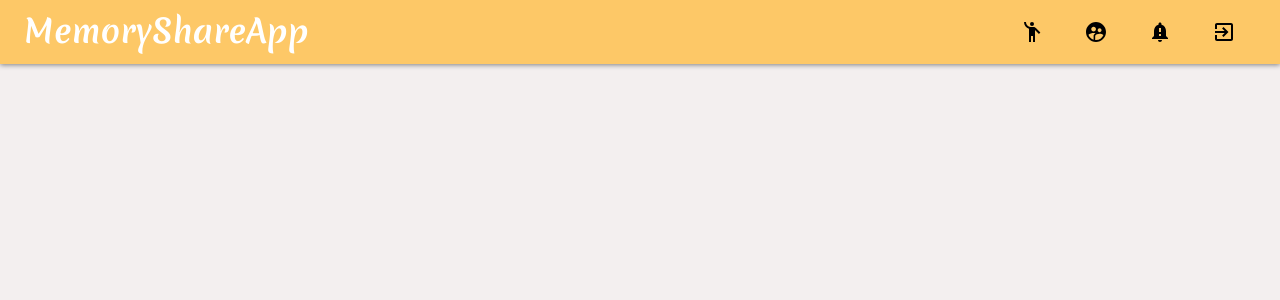
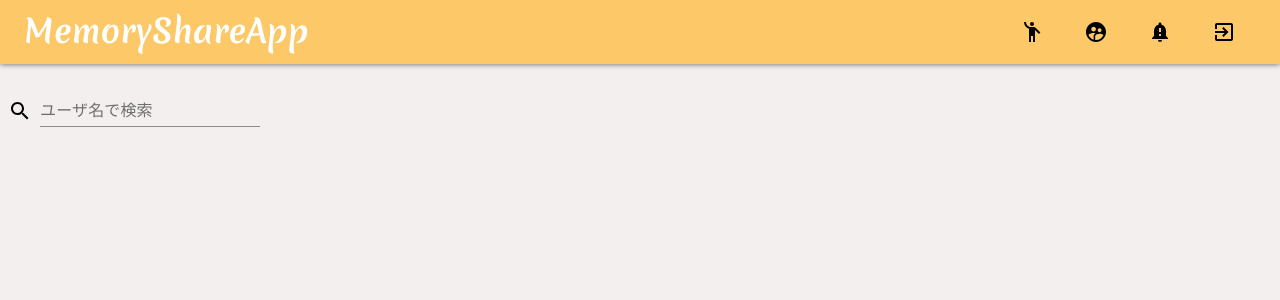
Before and after one commit to toshi1023/memory-shared-front, a React (Create React App) app: page /users in a window 1280 px wide. Shown: the top 300 px of the page. Built offline with nearby package versions, Linux system fonts and the light colour scheme.

Commit message:
SearchText implements

```diff
--- a/src/App.tsx
+++ b/src/App.tsx
@@ -8,6 +8,7 @@ import Home from './views/pages/home/Home';
 import MobileMyFamily from './views/pages/home/MobileMyFamily';
 import MobileMyGroup from './views/pages/home/MobileMyGroup';
 import MobileMyTalk from './views/pages/home/MobileMyTalk';
+import UserList from './views/pages/users/list';
 
 /**
  * スマホ画面の場合、フッターのメニュータブを表示
@@ -36,6 +37,7 @@ function App() {
         <Switch>
           {/* PC & 一部スマホページ */}
           <Route exact path="/" component={Home} />
+          <Route exact path="/users" component={UserList} />
 
           {/* スマホ用フッタータブとの連携ページ */}
           <Route exact path="/mobile/myfamily" component={MobileMyFamily} />
--- a/src/styles/home/home.scss
+++ b/src/styles/home/home.scss
@@ -26,19 +26,3 @@
         font-weight: bold;
     }
 }
-
-#mobile_home {
-    .title_space {
-        padding: 15px;
-
-        &.center {
-            text-align: center;
-        }
-    }
-
-    .title {
-        color: rgb(179, 165, 165);
-        font-size: 1.2rem;
-        font-weight: bold;
-    }
-}
--- a/src/views/components/common/PageNotFound.tsx
+++ b/src/views/components/common/PageNotFound.tsx
@@ -13,6 +13,10 @@ const useStyles = makeStyles((theme: Theme) => ({
     }
 }));
 
+/**
+ * 404エラーページ用関数
+ * @returns
+ */
 const PageNotFound: React.FC = () => {
     const classes = useStyles();
 
--- /dev/null
+++ b/src/views/components/common/SearchText.tsx
@@ -0,0 +1,72 @@
+import React, { useState } from 'react';
+import { createStyles, Theme, makeStyles } from '@material-ui/core/styles';
+import { SEARCH } from '../../types/commonTypes';
+import { Grid, TextField } from '@material-ui/core';
+import SearchIcon from '@material-ui/icons/Search';
+
+const useStyles = makeStyles((theme: Theme) =>
+  createStyles({
+    root: {
+      margin: theme.spacing(1),
+    },
+  }),
+);
+
+/**
+ * 検索用コンポーネント
+ * @param props
+ * @returns
+ */
+const SearchText = (props: SEARCH<string>) => {
+    const classes = useStyles();
+    const [value, setValue] = useState<string | null>(null);
+
+    /**
+     * 検索の実行
+     * @param word
+     */
+    const searchHandler = (word: string | null) => {
+        if (!word) {
+            console.log('nullは実行できません');
+            return;
+        }
+        props.callback(word);
+        return;
+    }
+
+    /**
+     * 入力値の取得
+     * @param event
+     */
+    const change = (event: React.ChangeEvent<HTMLInputElement>) => {
+        setValue(event.currentTarget.value);
+    }
+
+    /**
+     * Enter key 実行時の処理
+     * @param event
+     */
+    const keyDown = (event: React.KeyboardEvent<HTMLInputElement>) => {
+        if (event.key === 'Enter') {
+            // エンターキー押下時の処理
+            searchHandler(value);
+            // submitの無効(ページ再レンダーを無効化)
+            event.preventDefault()
+        }
+    }
+
+    return (
+        <div className={classes.root}>
+            <Grid container spacing={1} alignItems="flex-end">
+                <Grid item>
+                    <SearchIcon onClick={() => searchHandler(value)} />
+                </Grid>
+                <Grid item>
+                    <TextField label={props.label} onChange={change} onKeyDown={keyDown} />
+                </Grid>
+            </Grid>
+        </div>
+    )
+}
+
+export default SearchText
--- a/src/views/components/home/FamilyList.tsx
+++ b/src/views/components/home/FamilyList.tsx
@@ -1,6 +1,6 @@
 import React from 'react';
 import _ from 'lodash';
-import { FAMILY_LIST, GROUP_LIST } from '../../types/homeTypes';
+import { FAMILY_LIST } from '../../types/homeTypes';
 import { makeStyles, createStyles, Theme } from '@material-ui/core/styles';
 import { Avatar, Grid, Typography } from '@material-ui/core';
 import MailIcon from '@material-ui/icons/Mail';
--- a/src/views/pages/home/MobileMyFamily.tsx
+++ b/src/views/pages/home/MobileMyFamily.tsx
@@ -11,7 +11,7 @@ const MobileMyFamily: React.FC = () => {
     const displayStyles = DisplayStyles();
 
     return (
-        <div id="mobile_home">
+        <div id="home">
             <div className={displayStyles.sectionDesktop}>
                 <PageNotFound />
             </div>
--- a/src/views/pages/home/MobileMyGroup.tsx
+++ b/src/views/pages/home/MobileMyGroup.tsx
@@ -16,7 +16,7 @@ const MobileMyGroup: React.FC = () => {
     const displayStyles = DisplayStyles();
 
     return (
-        <div id="mobile_home">
+        <div id="home">
             <div className={displayStyles.sectionDesktop}>
                 <PageNotFound />
             </div>
@@ -27,7 +27,6 @@ const MobileMyGroup: React.FC = () => {
                         <Typography className="title">
                             参加グループ一覧
                         </Typography>
-                        <PageNotFound />
                     </Grid>
                     <Grid item xs={8}>
                         <GroupList data={group_list} />
--- a/src/views/pages/home/MobileMyTalk.tsx
+++ b/src/views/pages/home/MobileMyTalk.tsx
@@ -11,7 +11,7 @@ const MobileMyTalk: React.FC = () => {
     const displayStyles = DisplayStyles();
 
     return (
-        <div id="mobile_home">
+        <div id="home">
             <div className={displayStyles.sectionDesktop}>
                 <PageNotFound />
             </div>
--- /dev/null
+++ b/src/views/pages/users/list.tsx
@@ -0,0 +1,22 @@
+import React from 'react';
+import SearchText from '../../components/common/SearchText';
+
+
+const UserList: React.FC = () => {
+
+    /**
+     * 検索用コールバック関数
+     * @param key
+     */
+    const searchCallback = (key: string) => {
+        console.log(key);
+    }
+
+    return (
+        <div>
+            <SearchText callback={searchCallback} label="ユーザ名で検索" />
+        </div>
+    )
+}
+
+export default UserList
--- /dev/null
+++ b/src/views/types/commonTypes.ts
@@ -0,0 +1,7 @@
+/**
+ * Search用のデータ型定義
+ */
+ export interface SEARCH<T> {
+    callback: (key: T) => void,
+    label: string
+}
```
Also changed, not shown: src/views/types/usersTypes.ts (added).
